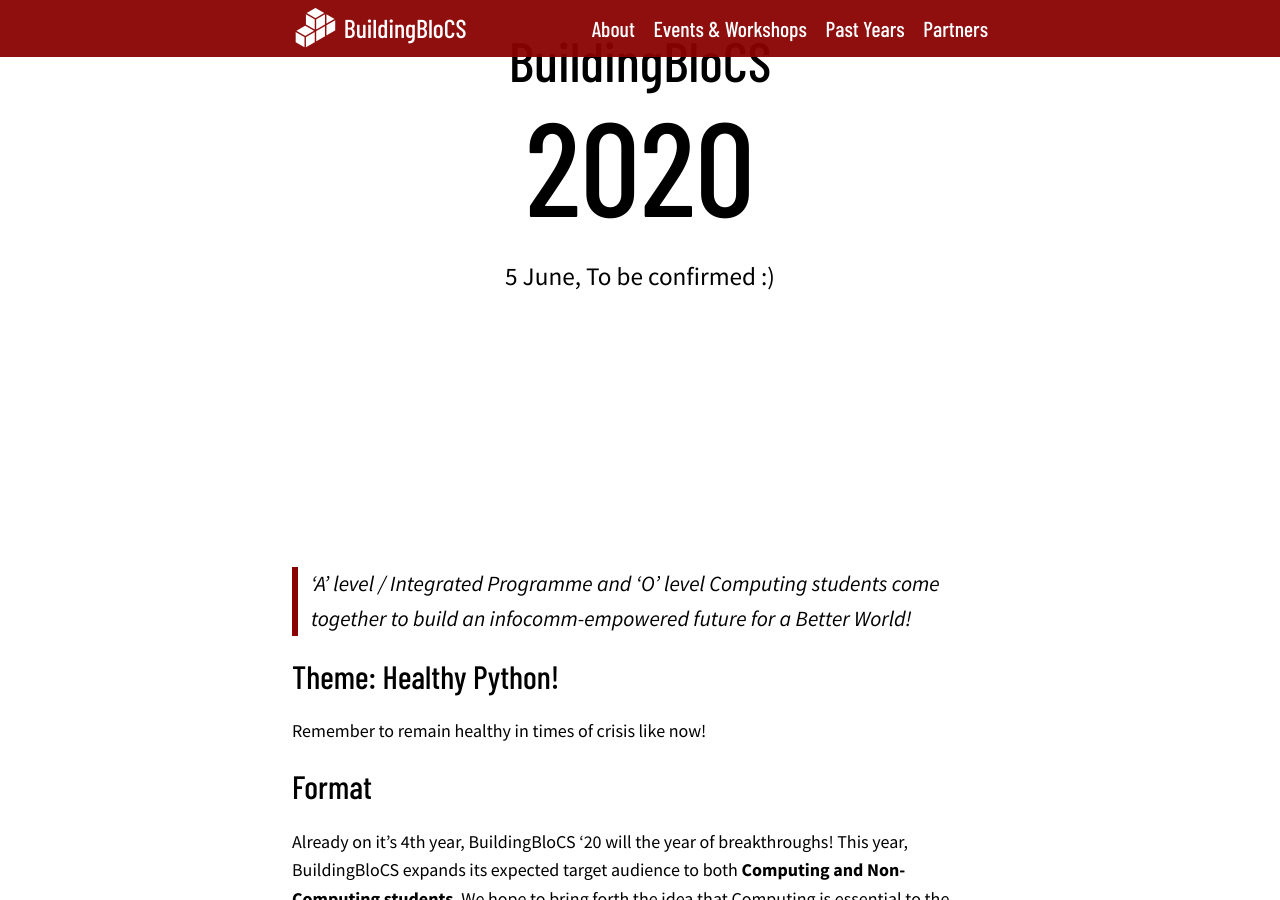
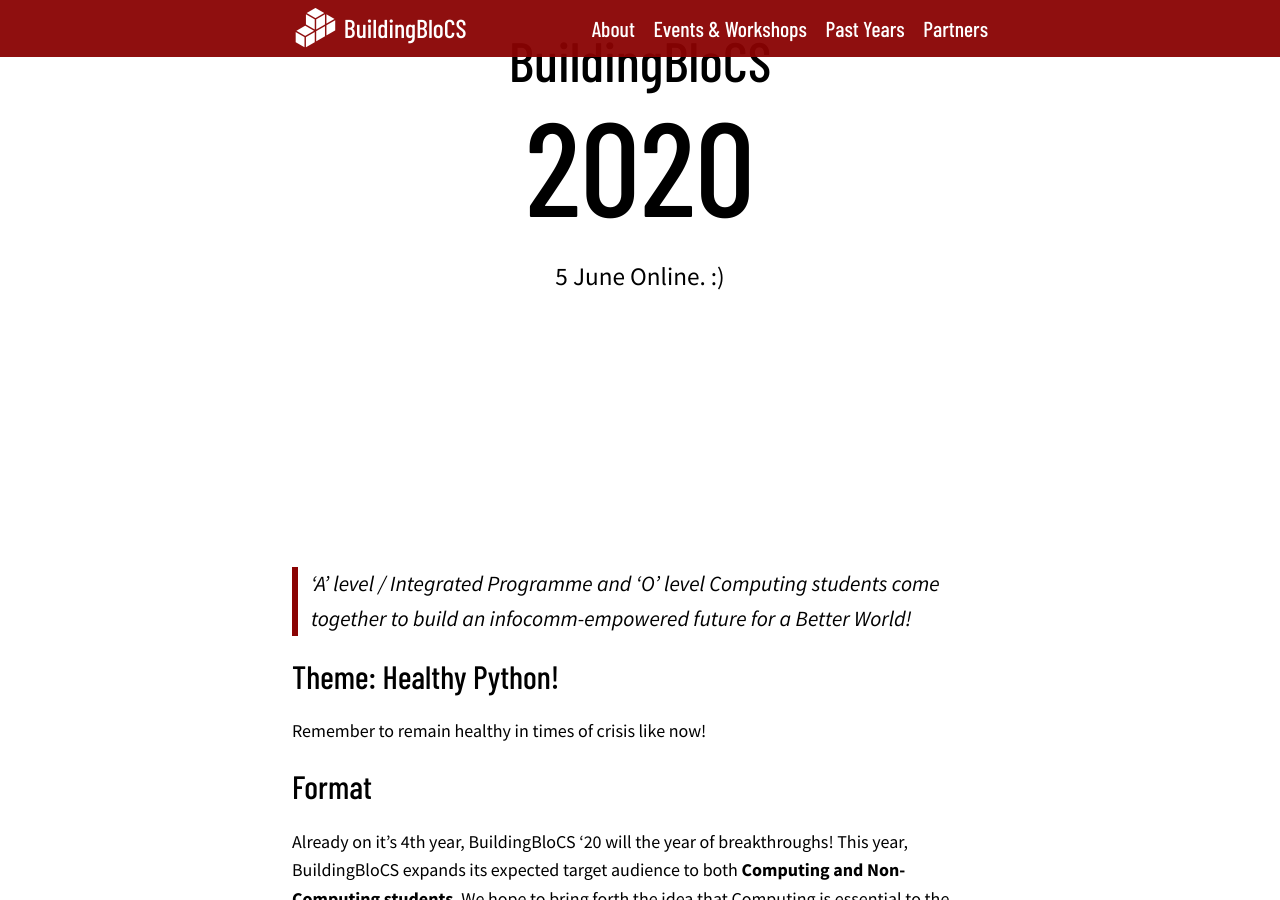
Before and after one commit to buildingblocs/2020, a Jekyll site: the page built from index.md, in a window 1280 px wide and 900 px high, scrolled down 315 px. Built offline with Jekyll 4.4.1, drawn with Linux system fonts in a browser that asks for light colours; some web fonts are replaced; a script that is not in the unit is left out.

Commit message:
confirm dates

```diff
--- a/index.md
+++ b/index.md
@@ -10,7 +10,7 @@
             <span class="huge">2020</span>
         </h1>
         <p>
-            {{ site.date }}, To be confirmed :)<!-- {{ site.location }}
+            {{ site.date }} Online. :)<!-- {{ site.location }}
         </p>
         <p> <!-- /register-->
             <!--<a class="btn" href="{{ site.baseurl }}/contact#location">Get there</a> -->
```
